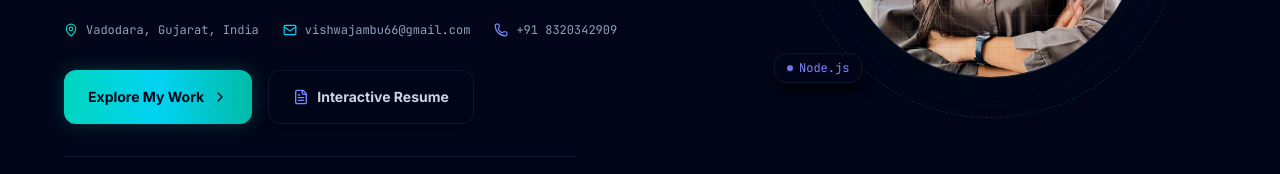
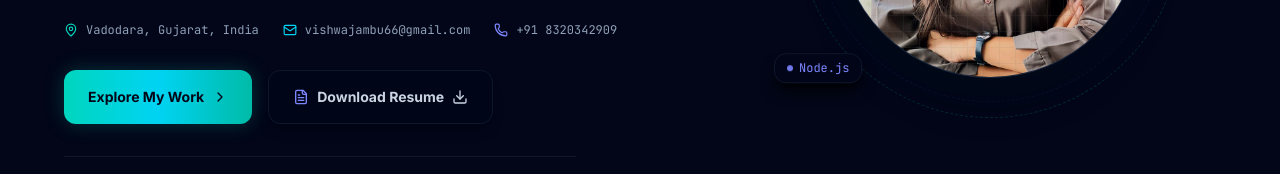
Before and after one commit to vishwajambu02/portfolio, a React (Vite) app: page / in a window 1280 px wide. Shown: the part 500-674 px from the top of the page. Built offline with nearby package versions, Linux system fonts and the light colour scheme.

Commit message:
Update Hero.tsx

```diff
--- a/src/components/Hero.tsx
+++ b/src/components/Hero.tsx
@@ -97,13 +97,15 @@ export default function Hero({ onScrollToSection }: HeroProps) {
               <span>Explore My Work</span>
               <ChevronRight size={16} className="group-hover:translate-x-1 transition-transform" />
             </button>
-            <button
-              onClick={() => onScrollToSection("resume")}
-              className="group px-6 py-4 rounded-xl font-bold text-sm text-slate-300 hover:text-teal-300 bg-slate-950/80 border border-slate-900 hover:border-teal-500/30 shadow-lg hover:shadow-[0_0_20px_rgba(20,184,166,0.1)] hover:scale-[1.03] active:scale-[0.97] transition-all duration-300 flex items-center justify-center gap-2 cursor-pointer"
-            >
-              <FileText size={16} className="text-indigo-400 group-hover:text-teal-400 transition-colors" />
-              <span>Interactive Resume</span>
-            </button>
+            <a
+  href="/resume.pdf"
+  download
+  className="group px-6 py-4 rounded-xl font-bold text-sm text-slate-300 hover:text-teal-300 bg-slate-950/80 border border-slate-900 hover:border-teal-500/30 shadow-lg hover:shadow-[0_0_20px_rgba(20,184,166,0.1)] hover:scale-[1.03] active:scale-[0.97] transition-all duration-300 flex items-center justify-center gap-2"
+>
+  <FileText size={16} className="text-indigo-400 group-hover:text-teal-400 transition-colors" />
+  <span>Download Resume</span>
+  <Download size={16} />
+</a>
           </motion.div>
 
           {/* Quick Stats Panel */}
```
